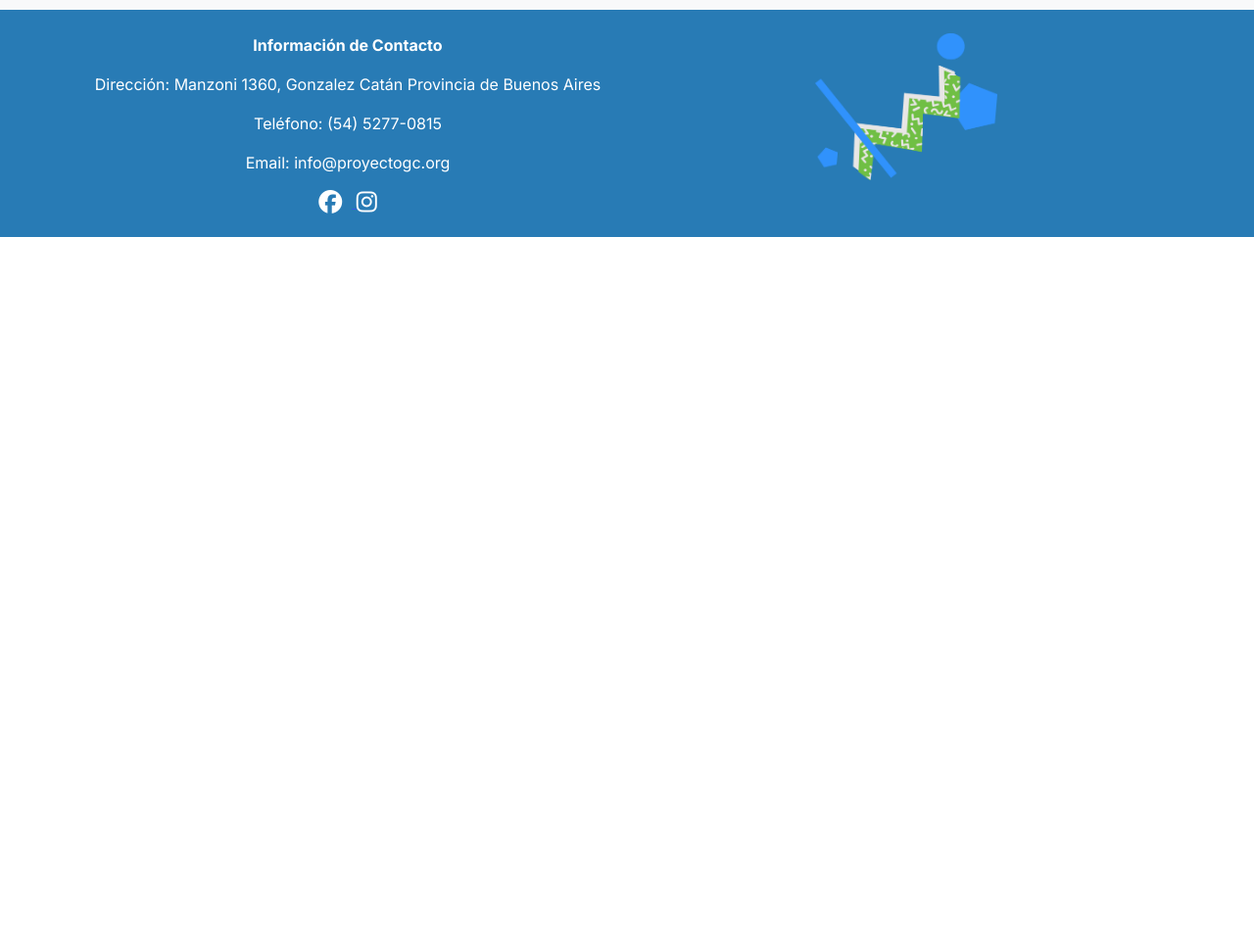
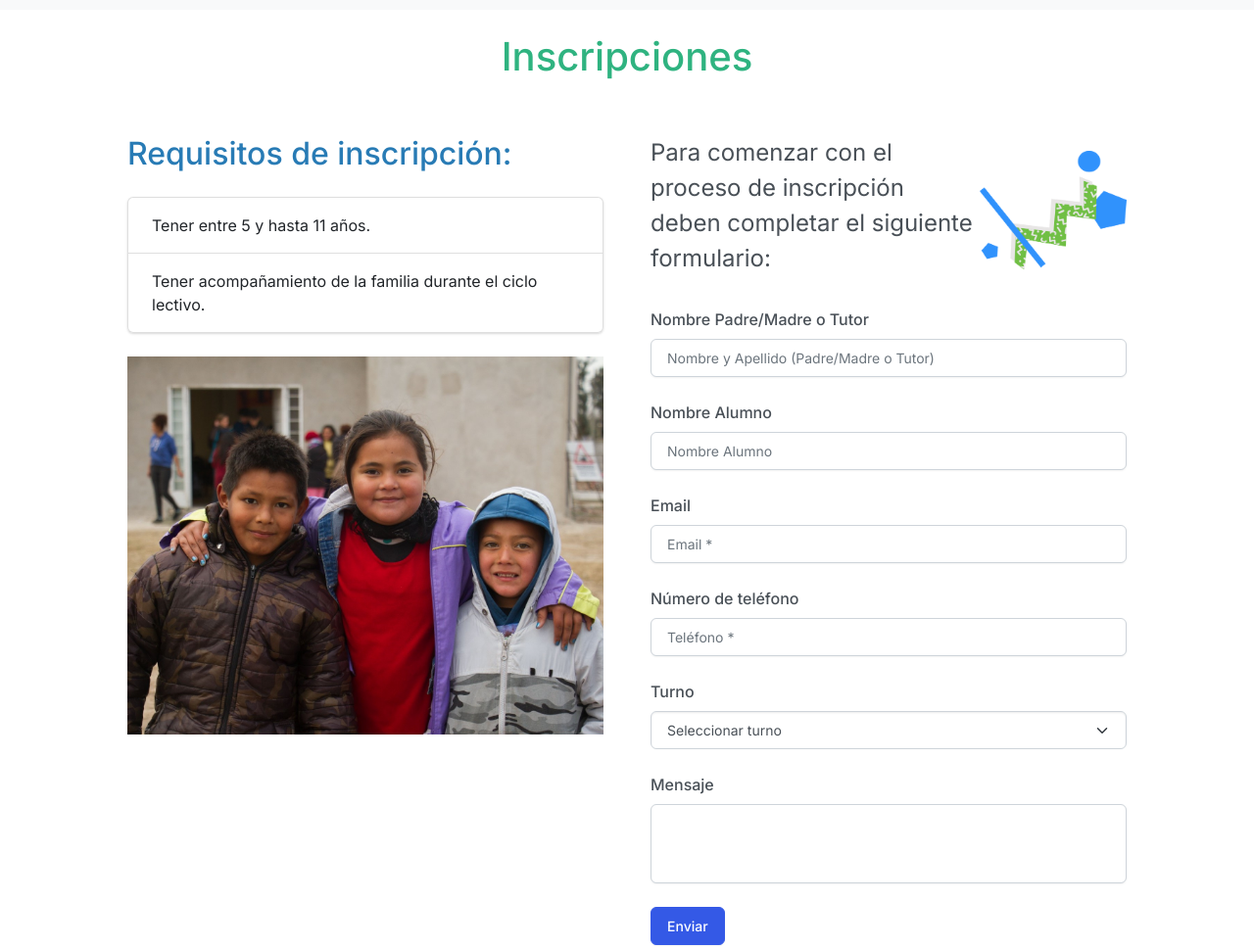
Before and after one commit to fmiguezo/bootcamp-java-2023-integrador-fase1, a plain HTML site: page html/inscripciones.html in a window 1280 px wide. Shown: the part 107-1075 px from the top of the page at 98% size. Before the commit the page ends 800 px from the top, so only its background shows below. Drawn offline with nearby package versions, Linux system fonts and the light colour scheme.

Commit message:
Adding content and respositve to Inscripciones

```diff
--- a/html/inscripciones.html
+++ b/html/inscripciones.html
@@ -3,7 +3,7 @@
   <head>
     <meta charset="UTF-8" />
     <meta name="viewport" content="width=device-width, initial-scale=1.0" />
-    <title>Proyecto GC</title>
+    <title>Proyecto GC | Inscripciones</title>
     <link
       href="https://cdn.jsdelivr.net/npm/bootstrap@5.3.1/dist/css/bootstrap.min.css"
       rel="stylesheet"
@@ -76,7 +76,82 @@
           </div>
         </div>
       </nav>
-
+      <!-- Main -->
+      <main class="flex-grow-1 col-12 mt-4">
+        <div class="container">
+          <div class="row mb-4">
+            <div class="col text-center">
+              <h1 class="text-success">Inscripciones</h1>
+            </div>
+          </div>
+          <div class="row mb-4 mx-4">
+            <div class="col-md-6 p-4">
+              <h2 class="text-info mb-4">Requisitos de inscripción:</h2>
+              <ul class="list-group mb-4">
+                <li class="list-group-item d-flex justify-content-between align-items-center">
+                  Tener entre 5 y hasta 11 años.
+                </li>
+                <li class="list-group-item d-flex justify-content-between align-items-center">
+                  Tener acompañamiento de la familia durante el ciclo lectivo.
+                </li>
+              </ul>
+              <img src="../assets/imgs/inscripciones.jpg" alt="Foto chicos" class="img-fluid" />
+            </div>
+            <div class="col-md-6 p-4">
+              <div class="d-flex align-items-center">
+                <legend>Para comenzar con el proceso de inscripción deben completar el siguiente formulario:</legend>
+                <img src="../assets/imgs/gc.png" alt="Logo 2" class="img-fluid" style="max-width: 150px" />
+              </div>
+              <!-- Campos del formulario (agregar validaciones)-->
+              <form>
+                <fieldset>
+                  <div class="form-group">
+                    <label for="nombrePadreMadreTutor" class="form-label mt-4">Nombre Padre/Madre o Tutor</label>
+                    <input
+                      type="text"
+                      class="form-control"
+                      id="nombrePadreMadreTutor"
+                      placeholder="Nombre y Apellido (Padre/Madre o Tutor)"
+                    />
+                  </div>
+                  <div class="form-group">
+                    <label for="nombreAlumno" class="form-label mt-4">Nombre Alumno</label>
+                    <input type="text" class="form-control" id="nombreAlumno" placeholder="Nombre Alumno" />
+                  </div>
+                  <div class="form-group">
+                    <label for="Email" class="form-label mt-4">Email</label>
+                    <input
+                      type="email"
+                      class="form-control"
+                      id="Email"
+                      aria-describedby="emailHelp"
+                      placeholder="Email *"
+                      required
+                    />
+                  </div>
+                  <div class="form-group">
+                    <label for="telefono" class="form-label mt-4">Número de teléfono</label>
+                    <input type="tel" class="form-control" id="telefono" placeholder="Teléfono *" required />
+                  </div>
+                  <div class="form-group">
+                    <label for="turno" class="form-label mt-4">Turno</label>
+                    <select class="form-select" id="turno">
+                      <option value="" disabled selected>Seleccionar turno</option>
+                      <option value="manana">Mañana</option>
+                      <option value="tarde">Tarde</option>
+                    </select>
+                  </div>
+                  <div class="form-group">
+                    <label for="mensaje" class="form-label mt-4">Mensaje</label>
+                    <textarea class="form-control" id="mensaje" rows="3" style="resize: none"></textarea>
+                  </div>
+                  <button type="submit" class="btn btn-primary mt-4">Enviar</button>
+                </fieldset>
+              </form>
+            </div>
+          </div>
+        </div>
+      </main>
       <!-- Footer -->
       <footer class="bg-info text-white text-center p-4">
         <div class="container">
```
Also changed, not shown: assets/imgs/inscripciones.jpg (added).
